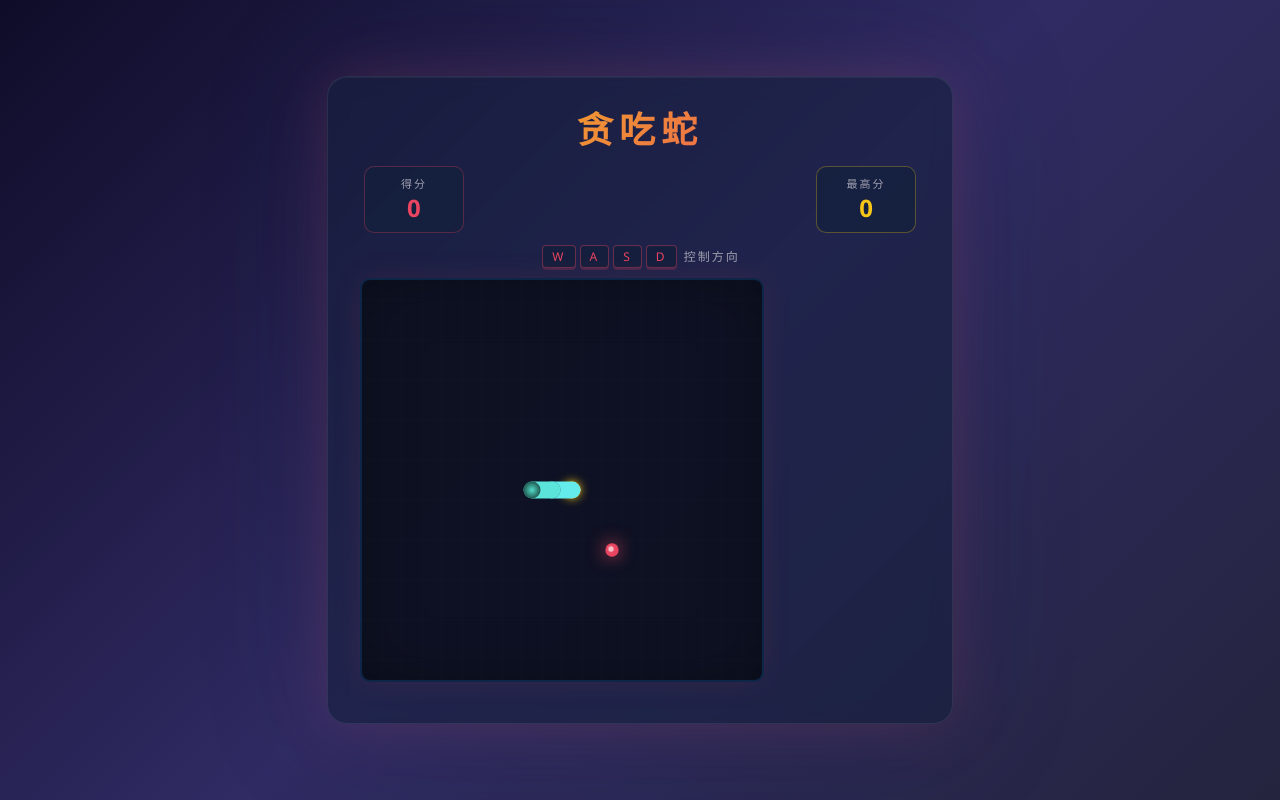
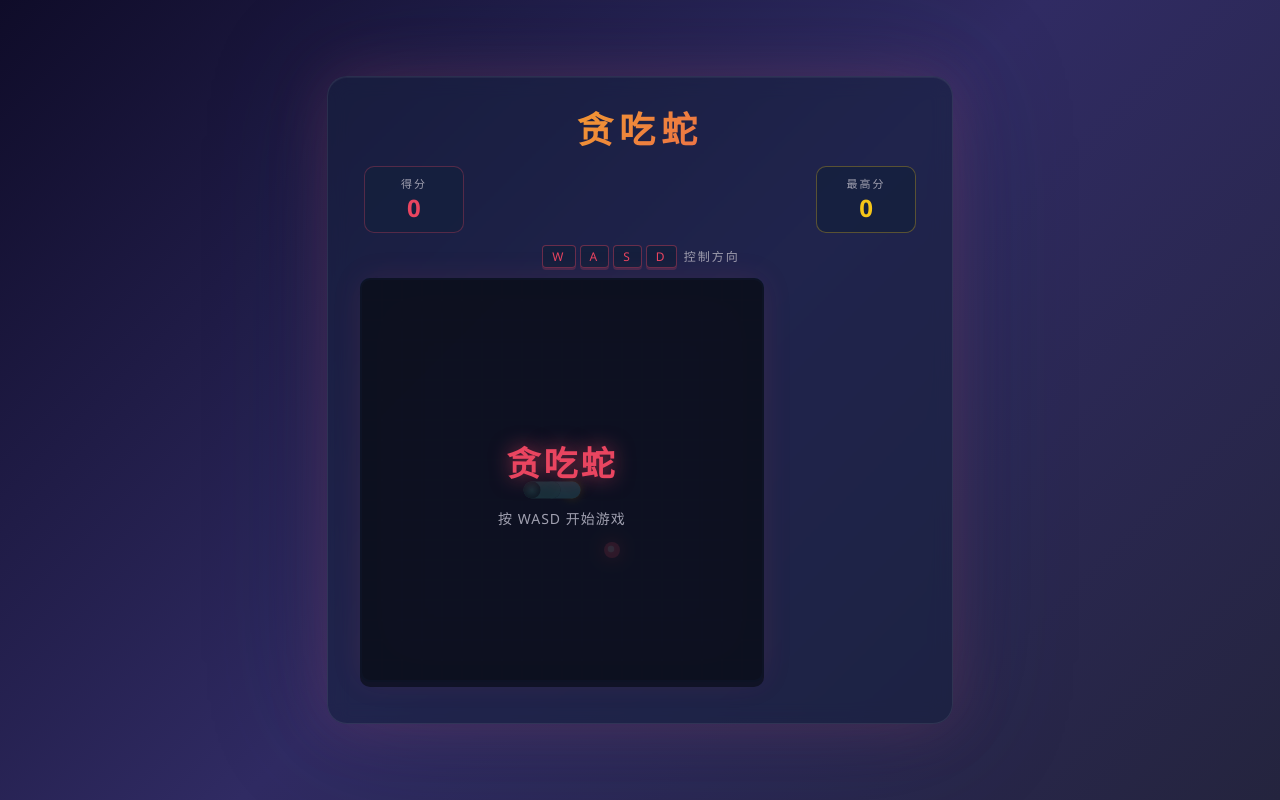
Before and after one commit to Affiche62/SnackGame, a plain HTML site: page index.html in a window 1280 px wide. Drawn offline with Linux system fonts and the light colour scheme.

Commit message:
fix: 添加开始界面，按WASD开始游戏；修复未定义变量引用

```diff
--- a/index.html
+++ b/index.html
@@ -250,6 +250,7 @@
         let best = parseInt(localStorage.getItem('snakeBest') || '0');
         let gameLoop = null;
         let gameOver = false;
+        let started = false;
         let speed = 100;
         let frame = 0;
 
@@ -261,15 +262,19 @@
                 { x: x - 1, y },
                 { x: x - 2, y }
             ];
-            direction = { x: 1, y: 0 };
+            direction = { x: 0, y: 0 };
             directionQueue = [];
             score = 0;
             speed = 100;
             gameOver = false;
+            started = false;
             frame = 0;
             scoreEl.textContent = '0';
             bestEl.textContent = best;
-            overlay.classList.remove('show');
+            overlay.classList.add('show');
+            overlay.querySelector('.game-over-text').textContent = '贪吃蛇';
+            overlay.querySelector('.final-score').textContent = '';
+            overlay.querySelector('.hint').textContent = '按 WASD 开始游戏';
             btnRestart.classList.remove('show');
             spawnFood();
         }
@@ -287,7 +292,7 @@
         }
 
         function update() {
-            if (gameOver) return;
+            if (gameOver || !started) return;
 
             if (directionQueue.length > 0) {
                 const next = directionQueue.shift();
@@ -426,9 +431,8 @@
                 }
             });
 
-            if (i > 0 && snake.length > 0) {
+            if (snake.length > 1) {
                 const last = snake[snake.length - 1];
-                const prev = snake[snake.length - 2];
                 const lx = last.x * GRID + GRID / 2;
                 const ly = last.y * GRID + GRID / 2;
                 const tLast = (snake.length - 1) / (snake.length + 5);
@@ -453,7 +457,9 @@
                 bestEl.textContent = best;
                 localStorage.setItem('snakeBest', best);
             }
+            overlay.querySelector('.game-over-text').textContent = '游戏结束';
             finalScoreEl.textContent = '最终得分: ' + score;
+            overlay.querySelector('.hint').textContent = '按 空格键 重新开始';
             overlay.classList.add('show');
             btnRestart.classList.add('show');
         }
@@ -501,6 +507,13 @@
             }
 
             if (newDir) {
+                if (!started) {
+                    started = true;
+                    direction = newDir;
+                    directionQueue = [newDir];
+                    overlay.classList.remove('show');
+                    return;
+                }
                 const lastDir = directionQueue.length > 0
                     ? directionQueue[directionQueue.length - 1]
                     : direction;
```
